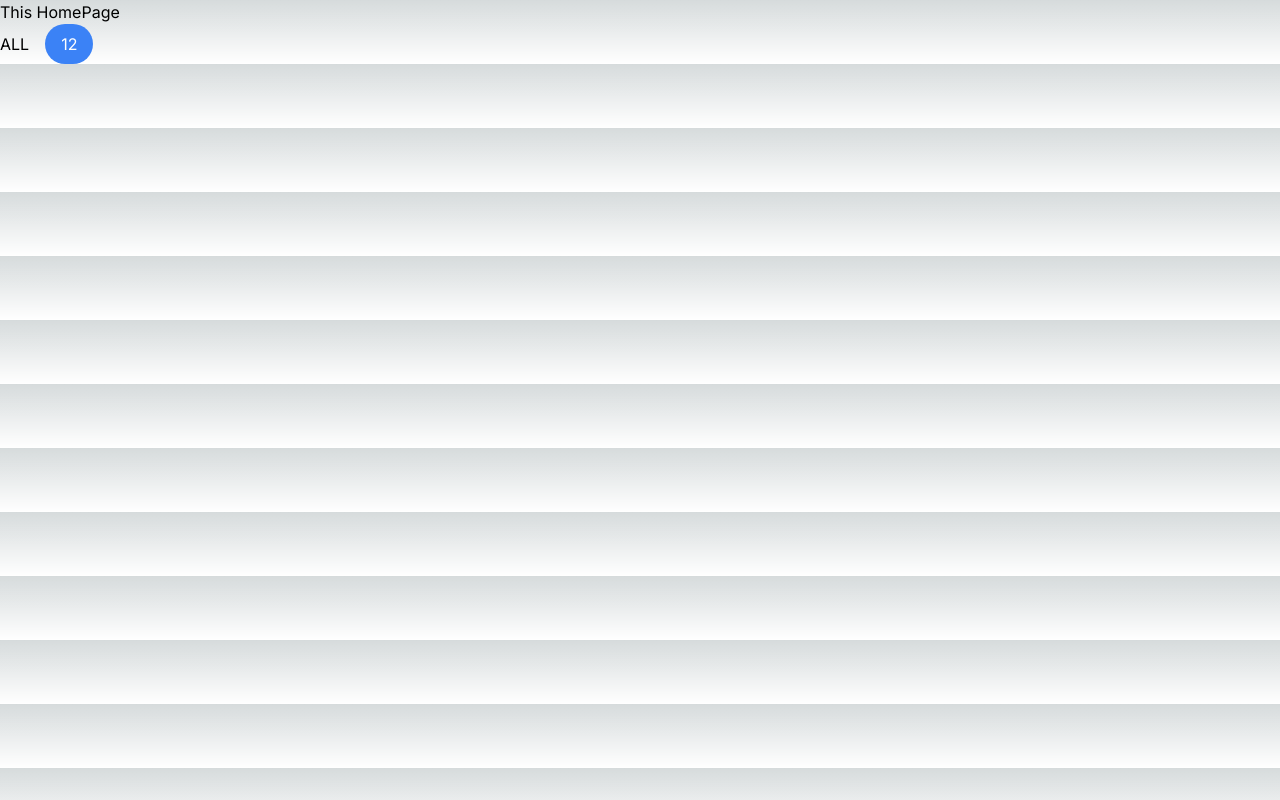
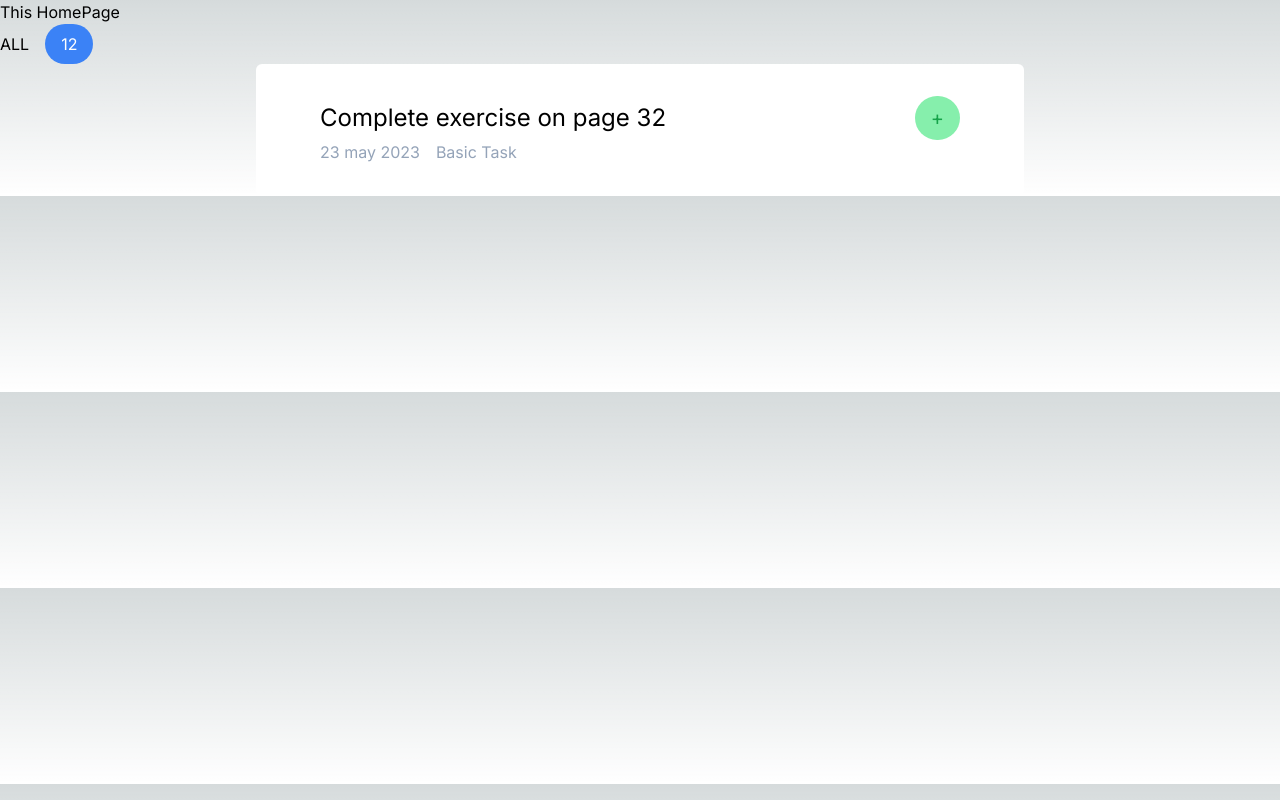
Before and after one commit to DrChhun/TodoNext, a Next.js app: page / in a window 1280 px wide. Built offline with nearby package versions, Linux system fonts and the light colour scheme.

Commit message:
completed

```diff
--- /dev/null
+++ b/app/components/Task/TaskDetail.tsx
@@ -0,0 +1,22 @@
+interface Props {
+  title: string;
+  date: string;
+  category: string;
+}
+
+export const TaskDetail: React.FC<Props> = ({ title, date, category }) => {
+  return (
+    <div className="bg-white py-8 px-16 rounded-md max-w-3xl mx-auto">
+      <div className="flex items-center justify-between">
+        <h2 className="text-black text-2xl">{title}</h2>
+        <div className="bg-green-300 py-2 px-4 text-green-600 text-xl rounded-full">
+          +
+        </div>
+      </div>
+      <div className="flex text-slate-400 gap-4">
+        <h2>{date}</h2>
+        <h2>{category}</h2>
+      </div>
+    </div>
+  );
+};
--- a/app/page.tsx
+++ b/app/page.tsx
@@ -1,3 +1,4 @@
+import { TaskDetail } from "./components/Task/TaskDetail";
 import { Tab } from "./components/ToggleTab/Tab";
 
 const Page = () => {
@@ -5,6 +6,11 @@ const Page = () => {
     <>
       <h1>This HomePage</h1>
       <Tab title="ALL" notification={12} />
+      <TaskDetail
+        title={"Complete exercise on page 32"}
+        date={"23 may 2023"}
+        category={"Basic Task"}
+      />
     </>
   );
 };
```
